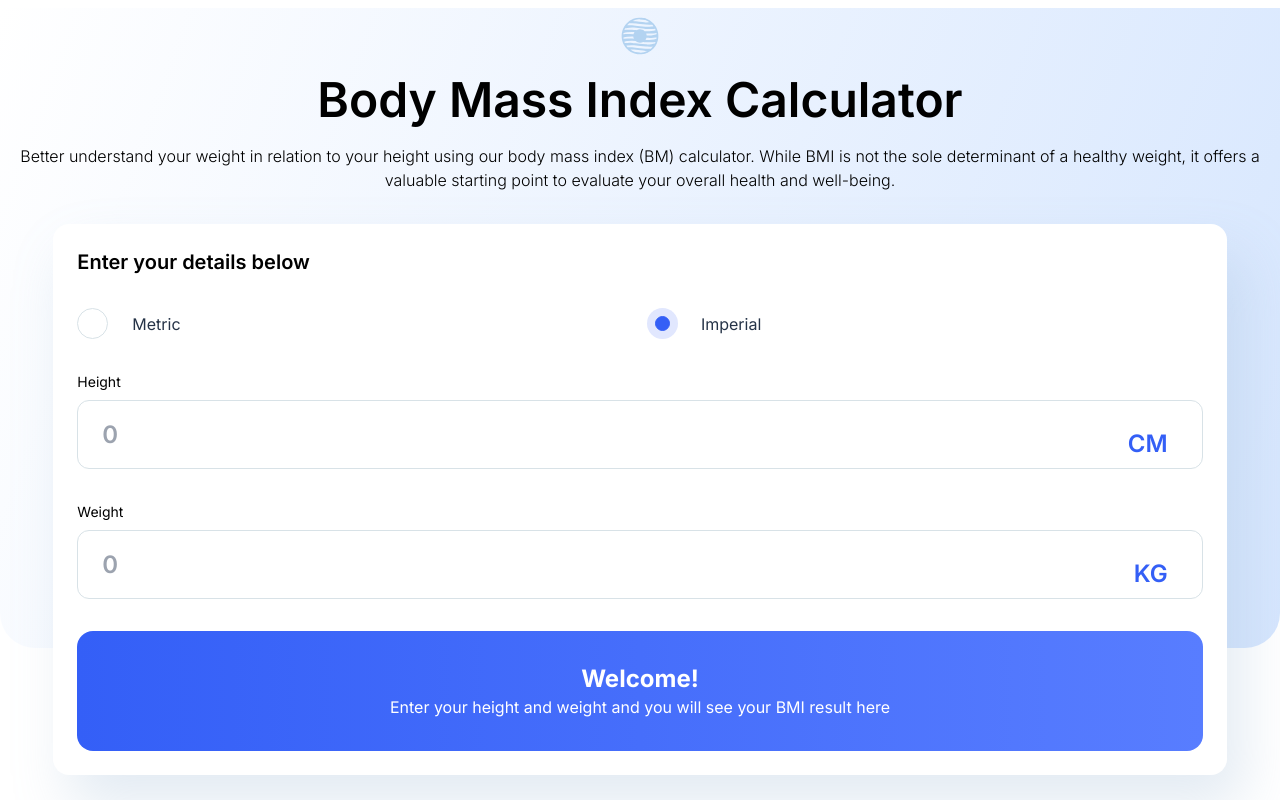
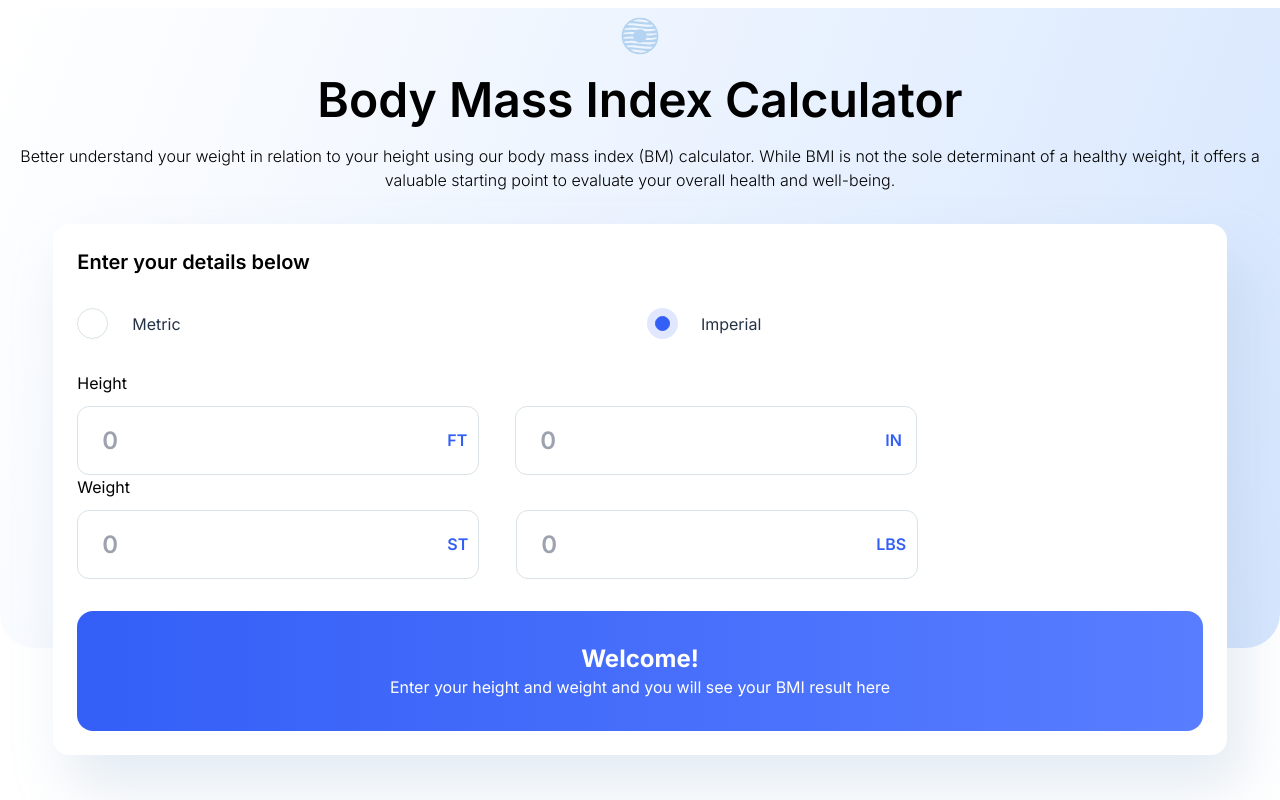
Before and after one commit to EvanFung/bmi-cal, a Next.js app: page / in a window 1280 px wide. Both pictures are taken after a click on the radio button 661 px from the left and 323 px from the top of the page. Shown: the top 800 px of the page. Built offline with nearby package versions, Linux system fonts and the light colour scheme.

Commit message:
add:metric form and imperial form

```diff
--- /dev/null
+++ b/app/components/MetricForm.tsx
@@ -0,0 +1,79 @@
+'use client'
+import React, {ChangeEvent, useState} from 'react';
+
+const MetricForm = () => {
+    const [isMetric, setIsMetric] = useState<boolean>(true);
+
+    const handleOptionChange = (e: ChangeEvent<HTMLInputElement>) => {
+        console.log(e.target.value);
+        if(e.target.value == 'metric') {
+            setIsMetric(true);
+        } else {
+            setIsMetric(false);
+        }
+    }
+
+    return (
+        <div className='intro-form w-11/12 p-6 mt-8'>
+            <div className='form-title'>
+                <h1 className='font-semibold text-xl'>Enter your details below</h1>
+            </div>
+            <div className='radio-container'>
+                <div className='metric-radio'>
+                    <input type="radio" name='metricOrImperial' value='metric' checked={isMetric == true} onChange={handleOptionChange} />
+                    <label>Metric</label>
+                </div>
+                <div className='metric-radio'>
+                    <input type="radio" name='metricOrImperial' value='imperial' checked={isMetric == false} onChange={handleOptionChange} />
+                    <label>Imperial</label>
+                </div>
+            </div>
+            {isMetric && (
+                <div>
+                    <div className='metric-text-input-group'>
+                        <label htmlFor="height">Height</label>
+                        <input className='min-w-full' type="text" name="height" id="height" placeholder="0" />
+                        <span id="textCM">CM</span>
+                    </div>
+                    <div className='metric-text-input-group'>
+                        <label htmlFor="weight">Weight</label>
+                        <input className='min-w-full' type="text" name="weight" id="weight" placeholder="0" />
+                        <span id="textKG">KG</span>
+                    </div>
+                </div>
+            )}
+            {
+                isMetric == false &&  (
+                    <div>
+                        <div className="firstSectionImperial">
+                            <label id="label" htmlFor="height">Height</label>
+                            <div className="imperial-input-group">
+                                <input type="text" id="ftValue" placeholder='0'/>
+                                <span id="ft">FT</span>
+                                <input type="text" id="inValue" placeholder='0'/>
+                                <span id="in">IN</span>
+                            </div>
+                        </div>
+                        <div className="firstSectionImperial">
+                            <label htmlFor="weight">Weight</label>
+                            <div className="imperial-input-group">
+                                <input type="text" id="stValue" placeholder='0'/>
+                                <span id="st">ST</span>
+                                <input type="text" id="lbsValue" placeholder='0'/>
+                                <span id="lbs">LBS</span>
+                            </div>
+                        </div>
+                    </div>
+                )
+            }
+            <div className='welcome-container'>
+                <div className='welcome-btn'>
+                    <h4 className='text-center text-white font-bold text-2xl'>Welcome!</h4>
+                    <p className='text-center text-white'>Enter your height and weight and you will see your BMI result here</p>
+                </div>
+            </div>
+        </div>
+    );
+};
+
+export default MetricForm;
--- a/app/globals.css
+++ b/app/globals.css
@@ -95,12 +95,40 @@
   gap: 8px;
   font-size: var(--BodyS);
   position:relative;
+  margin-top: 0.5rem;
+
 }
+.imperial-input-group {
+  display: flex;
+  flex-direction: row;
+  gap: 8px;
+  font-size: var(--BodyS);
+  position:relative;
+  margin-top: 0.5rem;
+
+}
+#ft, #st, #in {
+  position: relative;
+  top: 25px;
+  right:40px;
+  font-size: var(--BodyM);
+  color: #345ff6;
+  font-weight: 600;
+}
+#lbs {
+  position: relative;
+  top: 25px;
+  right:50px;
+  font-size: var(--BodyM);
+  color: #345ff6;
+  font-weight: 600;
+}
+
 #textKG, #textCM{
   position: absolute;
   top: 55px;
-  right:35px;
-  font-size: var(--HeadingM);
+  right:20px;
+  font-size: var(--BodyM);
   color: #345ff6;
   font-weight: 600;
 }
@@ -114,6 +142,20 @@ input[type="text"] {
   border-radius: 12px;
   padding: 20px 24px;
   font-weight: 600;
+  margin-top: 0.2rem;
+
+}
+.imperial-input-group input[type="text"] {
+  font-weight: var(--Regular);
+  height: 69px;
+  max-width: 45%;
+  letter-spacing: -0.05em;
+  font-size: var(--HeadingM);
+  border: 1px solid var(--Border);
+  border-radius: 12px;
+  padding: 20px 24px;
+  font-weight: 600;
+  margin-top: 0.2rem;
 }
 input:hover {
   cursor: pointer;
@@ -210,7 +252,7 @@ input:hover {
   }
   .bmi-explanation p {
     font-size: medium;
-    text-align: center;
+    text-align: left;
   }
   #large-device-limitation {
     display: none;
@@ -234,6 +276,24 @@ input:hover {
     height: 900px;
     display: block;
     background: white;
+  }
+  #ft, #st, #in {
+    font-size: var(--HeadingM);
+    top:18px;
+    right:48px;
+  }
+  #lbs {
+    right: 60px;
+    font-size: var(--HeadingM);
+  }
+
+  #textKG, #textCM{
+    position: absolute;
+    top: 55px;
+    right:20px;
+    font-size: var(--BodyM);
+    color: #345ff6;
+    font-weight: 600;
   }
   .intro-words {
     display: block;
--- a/app/page.tsx
+++ b/app/page.tsx
@@ -1,4 +1,5 @@
 import Image from 'next/image'
+import MetricForm from "@/app/components/MetricForm";
 
 export default function Home() {
   return (
@@ -15,37 +16,7 @@ export default function Home() {
                     </p>
                 </div>
             </div>
-            <div className='intro-form w-11/12 p-6 mt-8'>
-                <div className='form-title'>
-                    <h1 className='font-semibold text-xl'>Enter your details below</h1>
-                </div>
-                    <div className='radio-container'>
-                        <div className='metric-radio'>
-                            <input type="radio" name='metricOrImperial' value='metric' />
-                            <label>Metric</label>
-                        </div>
-                        <div className='metric-radio'>
-                            <input type="radio" name='metricOrImperial' value='imperial' />
-                            <label>Imperial</label>
-                        </div>
-                    </div>
-                    <div className='metric-text-input-group'>
-                            <label htmlFor="height">Height</label>
-                            <input className='min-w-full' type="text" name="height" id="height" placeholder="0" />
-                            <span id="textCM">CM</span>
-                    </div>
-                    <div className='metric-text-input-group'>
-                        <label htmlFor="weight">Weight</label>
-                        <input className='min-w-full' type="text" name="weight" id="weight" placeholder="0" />
-                        <span id="textKG">KG</span>
-                    </div>
-                    <div className='welcome-container'>
-                        <div className='welcome-btn'>
-                            <h4 className='text-center text-white font-bold text-2xl'>Welcome!</h4>
-                            <p className='text-center text-white'>Enter your height and weight and you will see your BMI result here</p>
-                        </div>
-                    </div>
-            </div>
+            <MetricForm />
         </section>
           <div className='left-curve-line hidden'>
               <img src='/pattern-curved-line-left.svg' alt='left-curve-line' />
```
